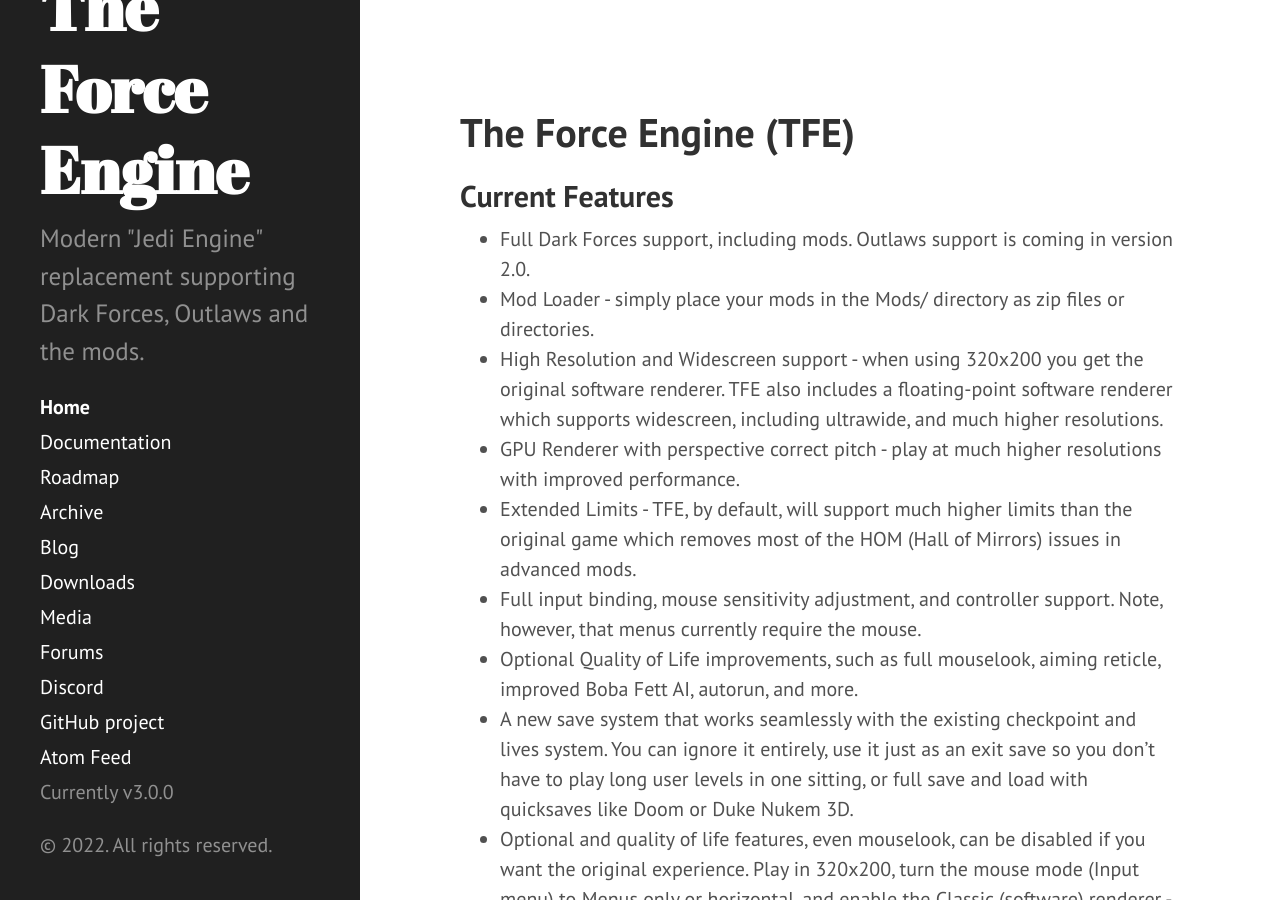
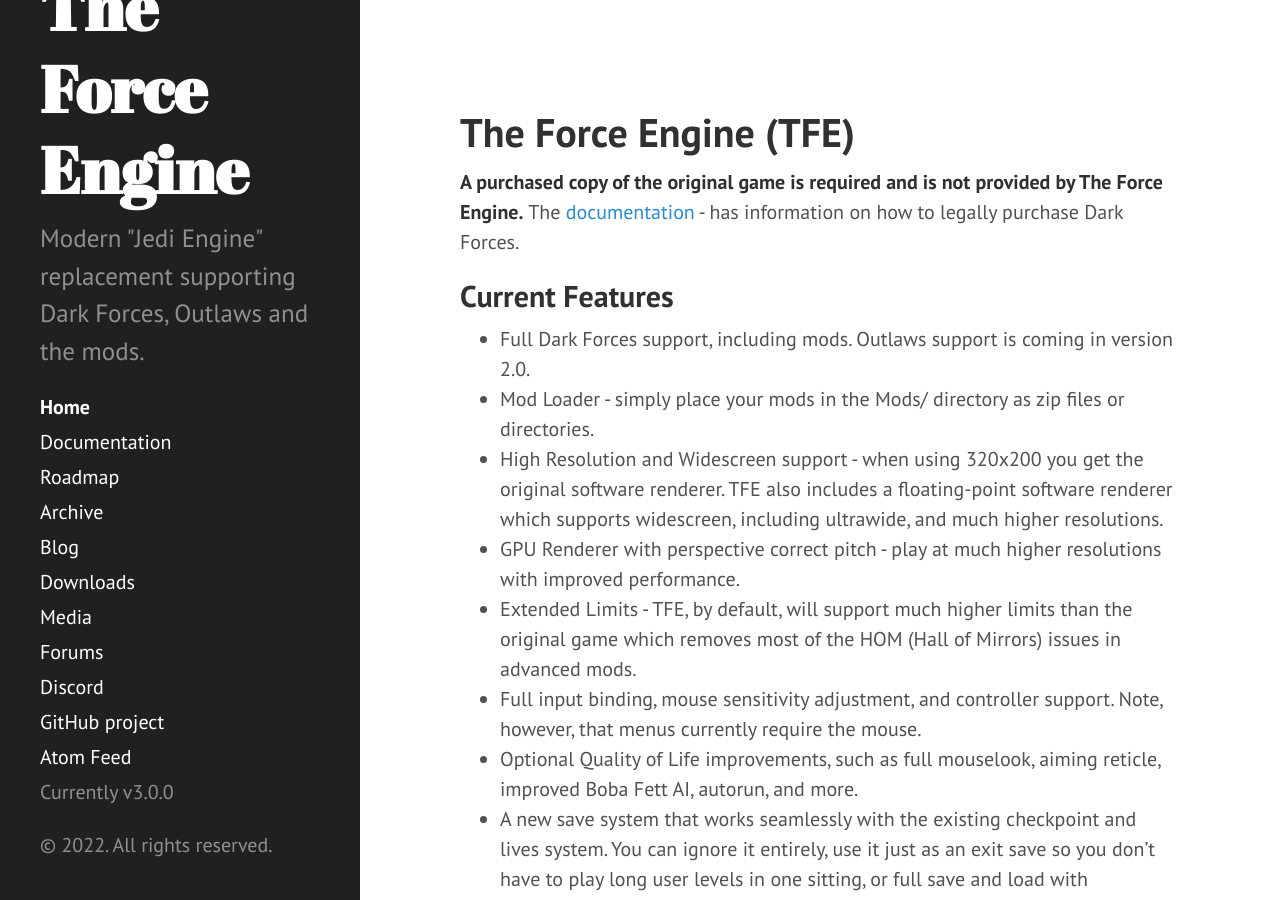
Before and after one commit to TheForceEngine/TheForceEngine.github.io, a Jekyll site: the page built from index.md, in a window 1280 px wide and 900 px high. Built offline with Jekyll 4.4.1, drawn with Linux system fonts in a browser that asks for light colours.

Commit message:
Update index.md

```diff
--- a/index.md
+++ b/index.md
@@ -4,6 +4,8 @@
 ---
 
 # The Force Engine (TFE)
+**A purchased copy of the original game is required and is not provided by The Force Engine.** The [documentation](https://theforceengine.github.io/Documentation.html) - has information on how to legally purchase Dark Forces.
+
 
 ## Current Features
 * Full Dark Forces support, including mods. Outlaws support is coming in version 2.0.
```
